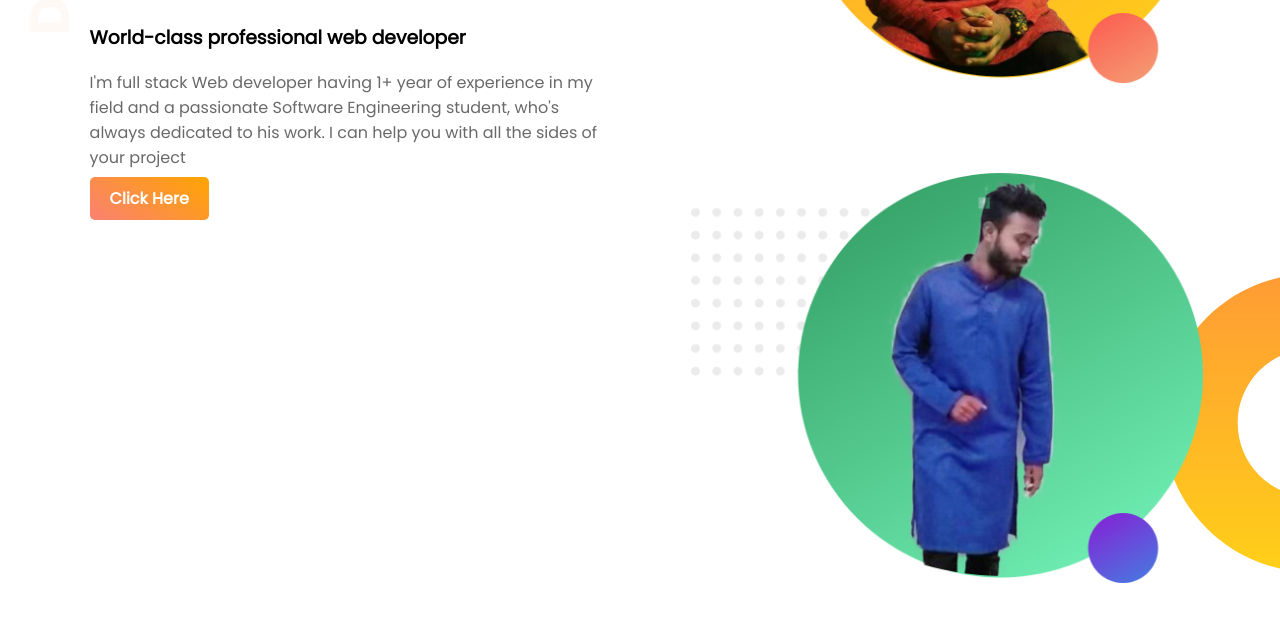
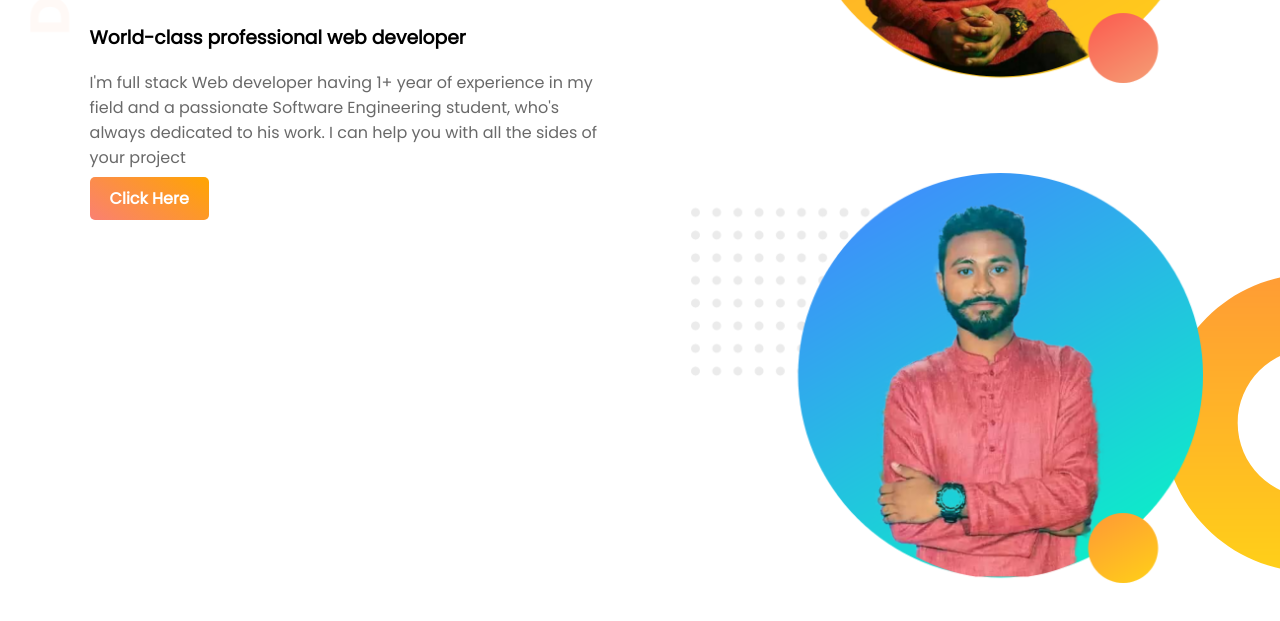
Before and after one commit to emonsheikh5/web-portfolio, a plain HTML site: page index.html in a window 1280 px wide. Shown: the part 327-948 px from the top of the page. Drawn offline with Linux system fonts and the light colour scheme.

Commit message:
image changeses

```diff
--- a/index.html
+++ b/index.html
@@ -26,7 +26,7 @@
         </section>
         <section class="dream-area">
             <div class="half-width">
-                <img src="images/profile2.png" alt="Second profile2">
+                <img src="images/profile3.png" alt="Second profile2">
             </div>
             <div class="half-width">
                 <h2>Big Dream</h2>
```
Also changed, not shown: images/profile3.png (added).
